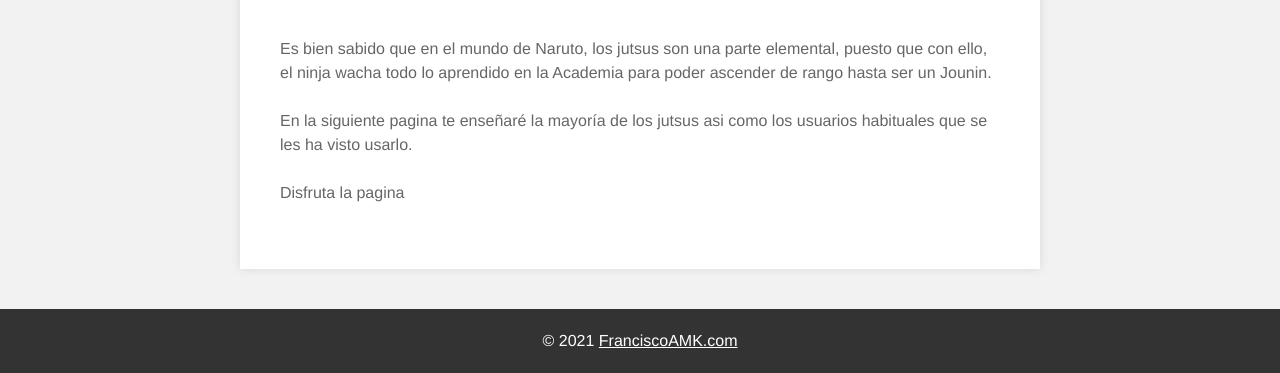
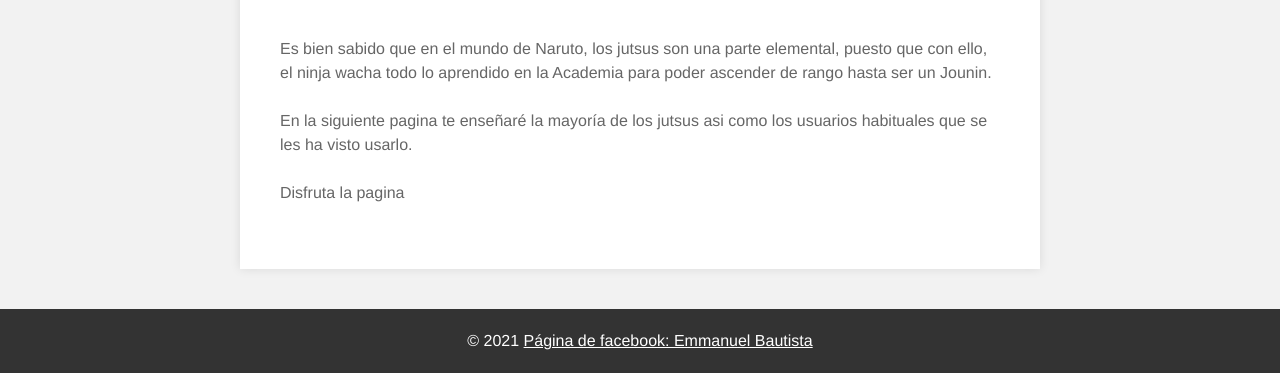
Before and after one commit to EmmanuelBautista02/PaginaNaruto, a plain HTML site: page index.html in a window 1280 px wide. Shown: the part 561-934 px from the top of the page. Drawn offline with Linux system fonts and the light colour scheme.

Commit message:
Cambio al final

```diff
--- a/index.html
+++ b/index.html
@@ -45,7 +45,7 @@
 
         </section>
         <footer id="main-footer">
-            <p>&copy; 2021 <a href="https://www.facebook.com/Emmanuel.Bautista02/">FranciscoAMK.com</a></p>
+            <p>&copy; 2021 <a href="https://www.facebook.com/Emmanuel.Bautista02/">Página de facebook: Emmanuel Bautista</a></p>
         </footer>
     </body>
 </html>
```
